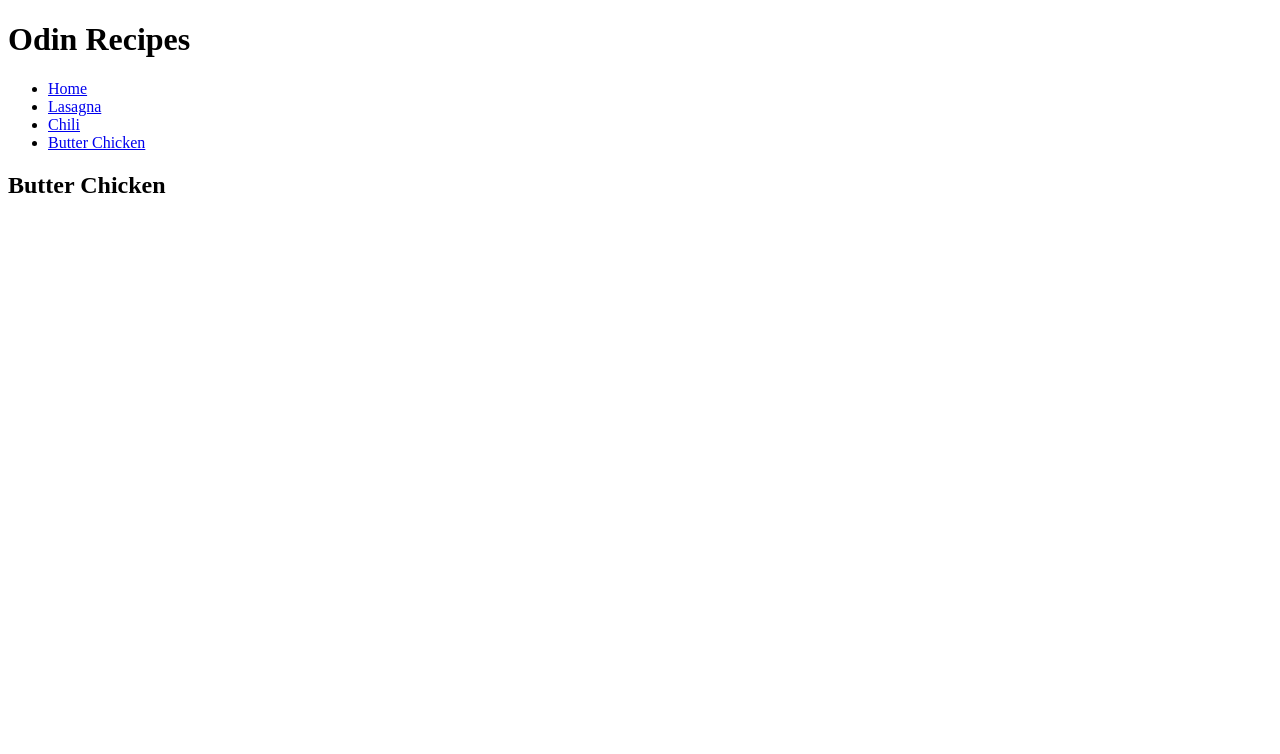
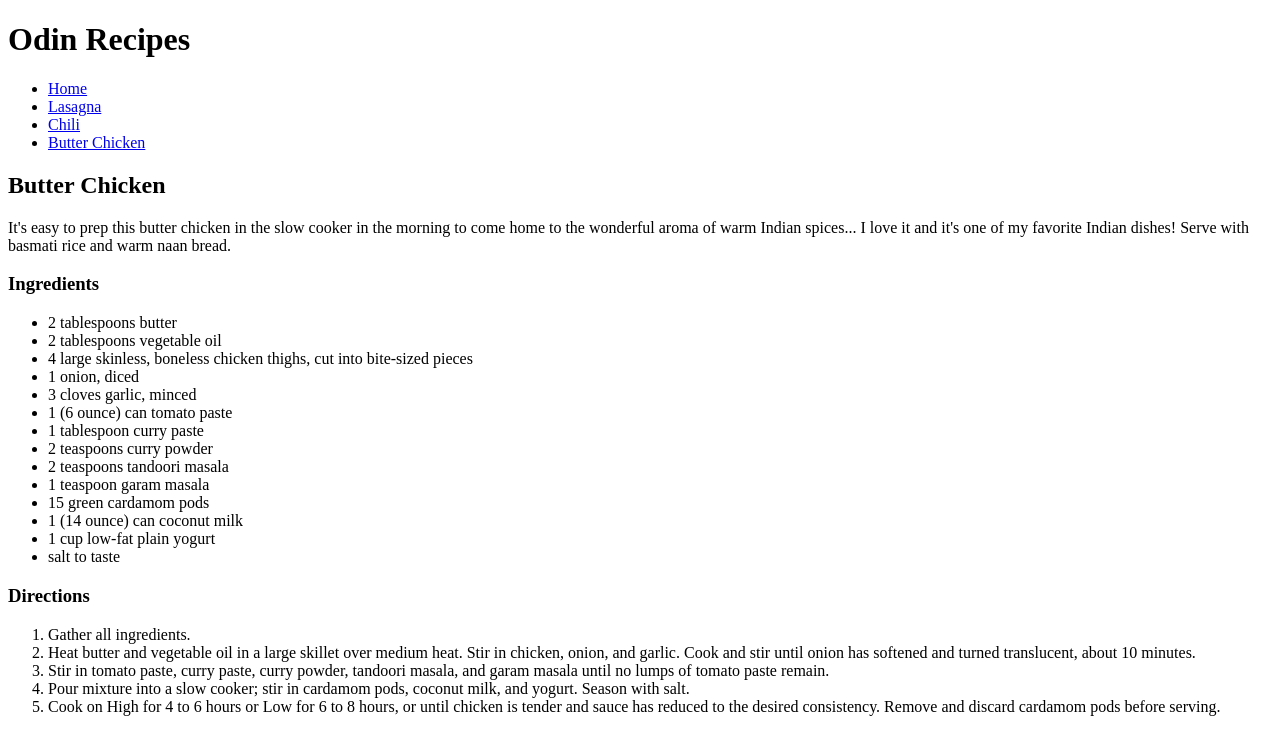
Before and after one commit to JenniferHWorthington/top-recipes, a plain HTML site: page butter-chicken.html in a window 1280 px wide. Drawn offline with Linux system fonts and the light colour scheme.

Commit message:
Add recipe content to butter-chicken.html

```diff
--- a/butter-chicken.html
+++ b/butter-chicken.html
@@ -15,5 +15,31 @@
     <li><a href="butter-chicken.html">Butter Chicken</a></li>
   </ul>
   <h2>Butter Chicken</h2>
+  <p>It's easy to prep this butter chicken in the slow cooker in the morning to come home to the wonderful aroma of warm Indian spices... I love it and it's one of my favorite Indian dishes! Serve with basmati rice and warm naan bread.</p>
+  <h3>Ingredients</h3>
+  <ul>
+    <li>2 tablespoons butter</li>
+    <li>2 tablespoons vegetable oil</li>
+    <li>4 large skinless, boneless chicken thighs, cut into bite-sized pieces</li>
+    <li>1 onion, diced</li>
+    <li>3 cloves garlic, minced</li>
+    <li>1 (6 ounce) can tomato paste</li>
+    <li>1 tablespoon curry paste</li>
+    <li>2 teaspoons curry powder</li>
+    <li>2 teaspoons tandoori masala</li>
+    <li>1 teaspoon garam masala</li>
+    <li>15 green cardamom pods</li>
+    <li>1 (14 ounce) can coconut milk</li>
+    <li>1 cup low-fat plain yogurt</li>
+    <li>salt to taste</li>
+  </ul>
+  <h3>Directions</h3>
+  <ol>
+    <li>Gather all ingredients.</li>
+    <li>Heat butter and vegetable oil in a large skillet over medium heat. Stir in chicken, onion, and garlic. Cook and stir until onion has softened and turned translucent, about 10 minutes.</li>
+    <li>Stir in tomato paste, curry paste, curry powder, tandoori masala, and garam masala until no lumps of tomato paste remain.</li>
+    <li>Pour mixture into a slow cooker; stir in cardamom pods, coconut milk, and yogurt. Season with salt.</li>
+    <li>Cook on High for 4 to 6 hours or Low for 6 to 8 hours, or until chicken is tender and sauce has reduced to the desired consistency. Remove and discard cardamom pods before serving.</li>
+  </ol>
 </body>
 </html>
```
